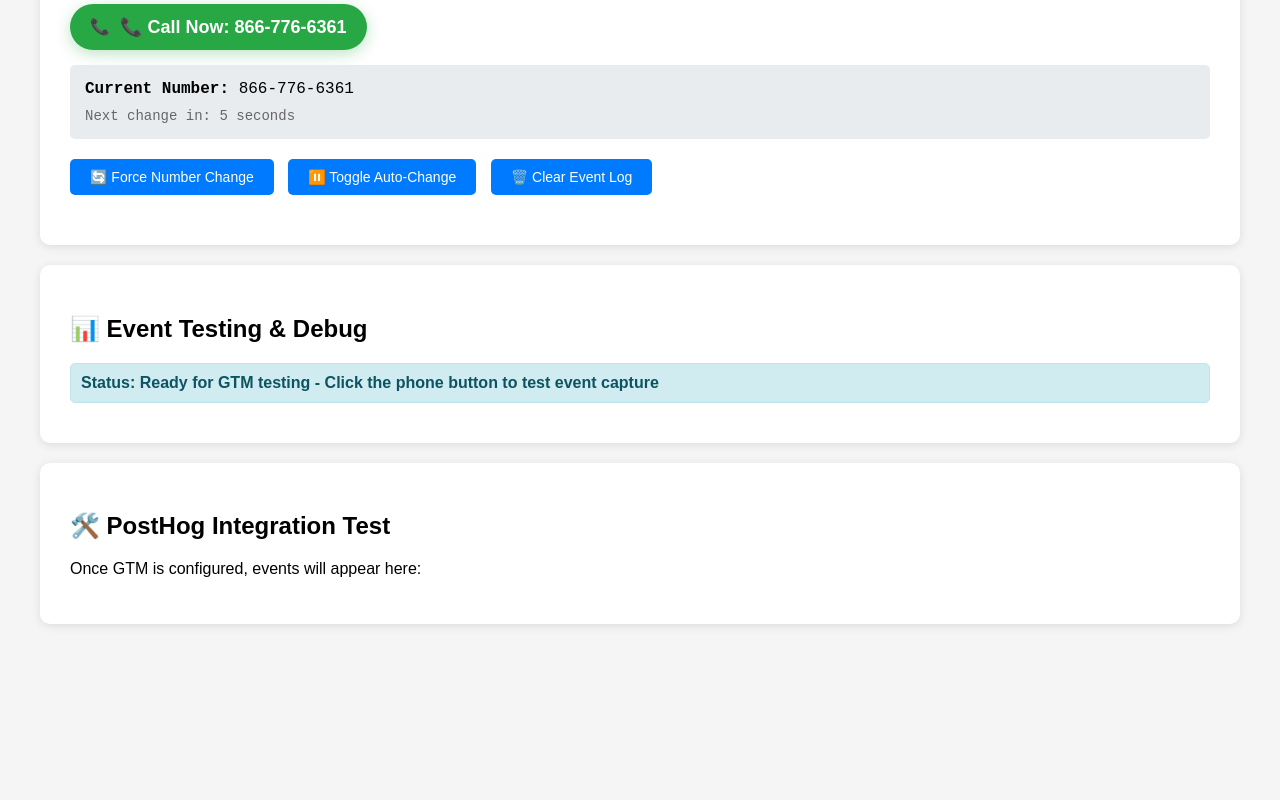
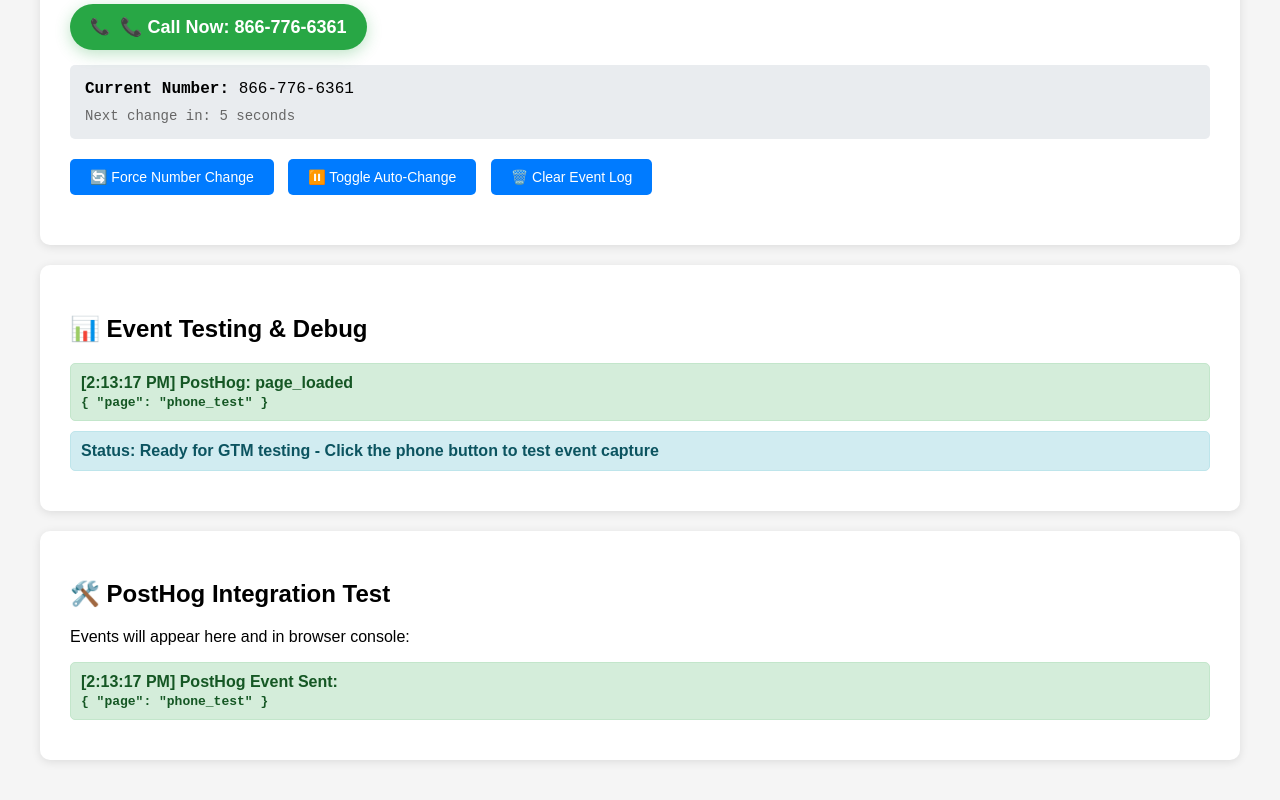
Before and after one commit to ammar-yasar-267/click-to-call-PostHog, a plain HTML site: page index.html in a window 1280 px wide. Shown: the part 333-1133 px from the top of the page. Before the commit the page ends 997 px from the top, so only its background shows below. Drawn offline with Linux system fonts and the light colour scheme.

Commit message:
Refactor PostHog integration and enhance event logging

```diff
--- a/index.html
+++ b/index.html
@@ -114,8 +114,6 @@
     height="0" width="0" style="display:none;visibility:hidden"></iframe></noscript>
     <!-- End Google Tag Manager (noscript) -->
 
-    <!-- REPLACE GTM-XXXXXXX WITH YOUR ACTUAL GTM ID -->
-
     <div class="header">
         <h1>🔥 Dynamic Phone Number Testing</h1>
         <p>This page simulates the client's dynamic phone number system</p>
@@ -161,26 +159,48 @@
 
     <div class="test-section">
         <h2>🛠️ PostHog Integration Test</h2>
-        <p>Once GTM is configured, events will appear here:</p>
+        <p>Events will appear here and in browser console:</p>
         <div id="posthog-events"></div>
     </div>
 
-    <!-- PostHog Setup -->
+    <!-- PostHog Setup with REAL API KEY -->
     <script>
         !function(t,e){var o,n,p,r;e.__SV||(window.posthog=e,e._i=[],e.init=function(i,s,a){function g(t,e){var o=e.split(".");2==o.length&&(t=t[o[0]],e=o[1]);t[e]=function(){t.push([e].concat(Array.prototype.slice.call(arguments,0)))}}(p=t.createElement("script")).type="text/javascript",p.async=!0,p.src=s.api_host+"/static/array.js",(r=t.getElementsByTagName("script")[0]).parentNode.insertBefore(p,r);var u=e;for(void 0!==a?u=e[a]=[]:a="posthog",u.people=u.people||[],u.toString=function(t){var e="posthog";return"posthog"!==a&&(e+="."+a),t||(e+=" (stub)"),e},u.people.toString=function(){return u.toString(1)+".people (stub)"},o="capture identify alias people.set people.set_once set_config register register_once unregister opt_out_capturing has_opted_out_capturing opt_in_capturing reset isFeatureEnabled onFeatureFlags getFeatureFlag getFeatureFlagPayload reloadFeatureFlags group updateEarlyAccessFeatureEnrollment getEarlyAccessFeatures getActiveMatchingSurveys getSurveys onSessionId".split(" "),n=0;n<o.length;n++)g(u,o[n]);e._i.push([i,s,a])},e.__SV=1)}(document,window.posthog||[]);
-        posthog.init('phc-test-key', {api_host: 'https://app.posthog.com'})
+
+        // Initialize with your real API key
+        posthog.init('phc_aJLkvPF1Rof4kR1j9nlkHyXTpdwTya6xr2NgBcUkyWR', {
+            api_host: 'https://us.i.posthog.com'
+        });
+
+        console.log('✅ PostHog initialized with real API key');
     </script>
 
-    <!-- Mock PostHog for testing when real PostHog isn't available -->
     <script>
-        // Fallback mock if PostHog fails to load
-        if (!window.posthog || !window.posthog.capture) {
-            window.posthog = {
-                capture: function(event, properties) {
-                    console.log('PostHog Event:', event, properties);
-                    logEvent('PostHog', event, properties);
-                }
-            };
+        // Enhanced logging function that displays events on page
+        function logEvent(source, event, data) {
+            const eventLog = document.getElementById('event-log');
+            const posthogLog = document.getElementById('posthog-events');
+            const timestamp = new Date().toLocaleTimeString();
+
+            const eventDiv = document.createElement('div');
+            eventDiv.className = 'status success';
+            eventDiv.innerHTML = `
+                <strong>[${timestamp}] ${source}:</strong> ${event}<br>
+                <code>${JSON.stringify(data, null, 2)}</code>
+            `;
+
+            eventLog.insertBefore(eventDiv, eventLog.firstChild);
+
+            // Also log PostHog events separately
+            if (source === 'PostHog') {
+                const posthogDiv = document.createElement('div');
+                posthogDiv.className = 'status success';
+                posthogDiv.innerHTML = `
+                    <strong>[${timestamp}] PostHog Event Sent:</strong><br>
+                    <code>${JSON.stringify(data, null, 2)}</code>
+                `;
+                posthogLog.insertBefore(posthogDiv, posthogLog.firstChild);
+            }
         }
 
         // Array of phone numbers to cycle through
@@ -246,22 +266,9 @@
             }
         }
 
-        function logEvent(source, event, data) {
-            const eventLog = document.getElementById('event-log');
-            const timestamp = new Date().toLocaleTimeString();
-
-            const eventDiv = document.createElement('div');
-            eventDiv.className = 'status success';
-            eventDiv.innerHTML = `
-                <strong>[${timestamp}] ${source}:</strong> ${event}<br>
-                <code>${JSON.stringify(data, null, 2)}</code>
-            `;
-
-            eventLog.insertBefore(eventDiv, eventLog.firstChild);
-        }
-
         function clearEvents() {
             document.getElementById('event-log').innerHTML = '';
+            document.getElementById('posthog-events').innerHTML = '';
         }
 
         // Start the dynamic number changing
@@ -271,6 +278,21 @@
         console.log('🚀 Dynamic Phone Number Test Page Loaded');
         console.log('📱 Phone numbers will change every 10 seconds');
         console.log('🎯 GTM will handle click tracking automatically');
+
+        // Test PostHog connection
+        setTimeout(() => {
+            if (window.posthog) {
+                console.log('✅ PostHog is ready');
+                // Send a test event to verify connection
+                posthog.capture('page_loaded', {
+                    page: 'phone_test',
+                    timestamp: new Date().toISOString()
+                });
+                logEvent('PostHog', 'page_loaded', { page: 'phone_test' });
+            } else {
+                console.log('❌ PostHog not loaded');
+            }
+        }, 2000);
     </script>
 
     <!-- Google Tag Manager -->
@@ -280,6 +302,5 @@
     'https://www.googletagmanager.com/gtm.js?id='+i+dl;f.parentNode.insertBefore(j,f);
     })(window,document,'script','dataLayer','GTM-MRFVBHDN');</script>
     <!-- End Google Tag Manager -->
-
 </body>
 </html>
```
